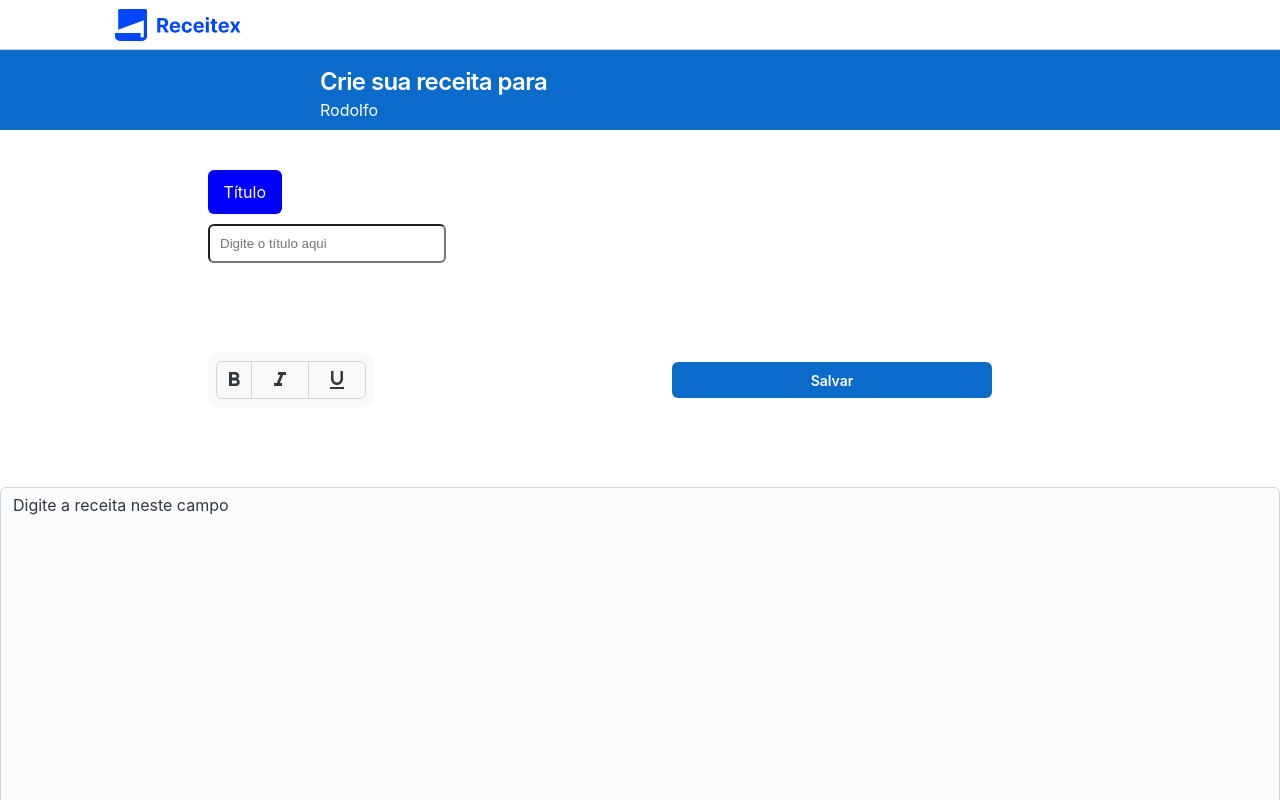
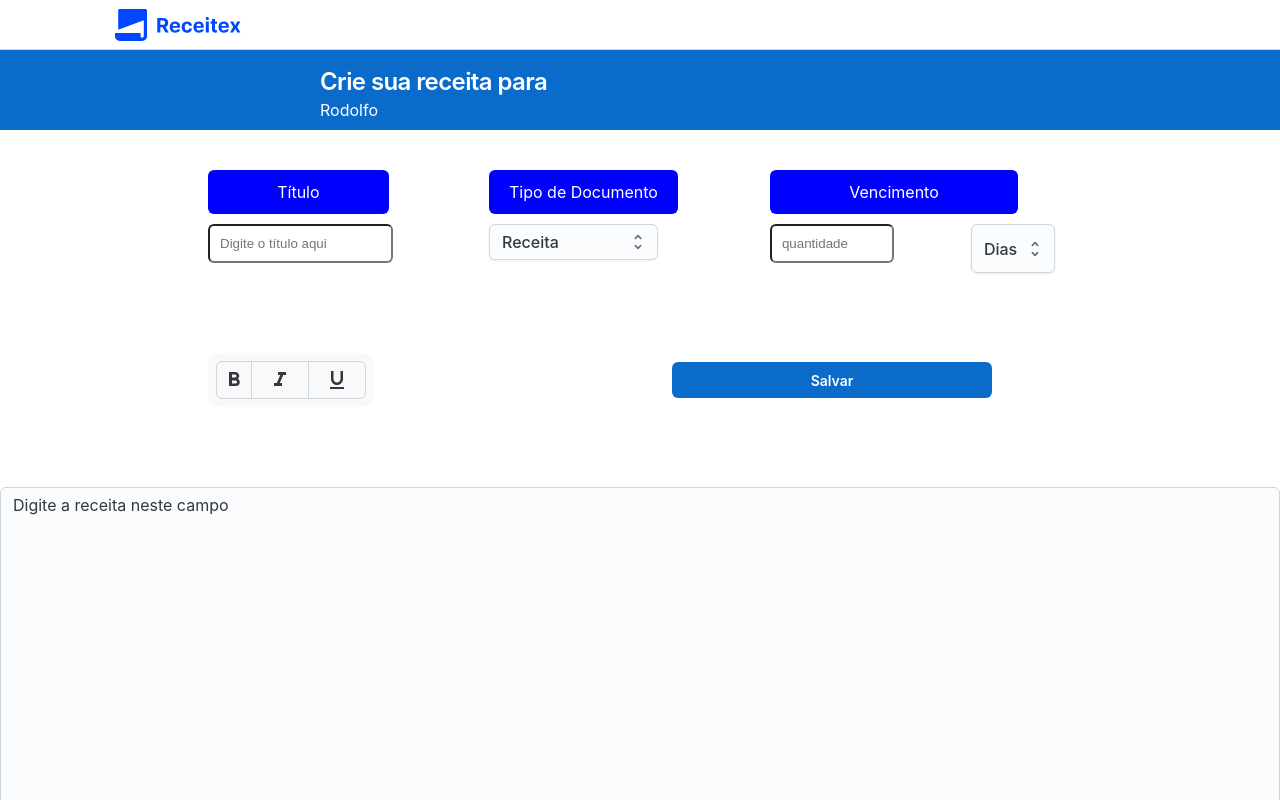
Before and after one commit to italosilva01/Receitex-WEB, a React (Vite) app: page /register in a window 1280 px wide. Shown: the top 800 px of the page. Built offline with nearby package versions, Linux system fonts and the light colour scheme.

Commit message:
adicionando campos para a tela de criar receita

```diff
--- a/src/Page/register/index.tsx
+++ b/src/Page/register/index.tsx
@@ -1,6 +1,8 @@
 import { Grid, Button, ButtonGroup, Box, IconButton } from "@mui/joy";
 import Sheet from '@mui/joy/Sheet';
 import Textarea from '@mui/joy/Textarea';
+import Select from '@mui/joy/Select';
+import Option from '@mui/joy/Option';
 import Typography from '@mui/joy/Typography';
 import {FormatItalic, FormatBold, FormatUnderlined} from '@mui/icons-material';
 import { useState } from 'react';
@@ -10,6 +12,18 @@ import { HeaderDefault } from "../../components/HeaderCreateAccount/HeaderDefaul
 export const Register = () => {
   const [titulo, setTitulo] = useState('');
   const [descricao, setDescricao] = useState('');
+  const [tipoDocumento, setTipoDocumento] = useState('Receita');;
+
+  const handleDocumentSelection = (event) => {
+    setTipoDocumento(event.target.value);
+  }
+
+  const handleVencimento = (event) => {
+
+  }
+
+
+
 
   const handleSave = async () => {
 
@@ -53,9 +67,10 @@ export const Register = () => {
       <Typography level="h3" sx={{ml: "20rem", mt:"1rem", color: '#ffffff'}}>Crie sua receita para</Typography>
       <Typography sx={{ml: "20rem", color: '#ffffff'}}>Rodolfo</Typography>
       </Sheet>
-      <Grid ml="13rem">
-          <Box  style={{ width: '5%', borderRadius: '6px', padding: '10px', marginBottom: '10px', marginTop: '40px' }}
-          sx={{ p: 1, backgroundColor: 'blue', borderRadius: '6px', color: 'white', textAlign: 'center' }}>
+      <Grid container direction="row">
+        <Grid ml="13rem">
+          <Box style={{ width: '80%', borderRadius: '6px', padding: '10px', marginBottom: '10px', marginTop: '40px'}}
+            sx={{ p: 1, backgroundColor: 'blue', borderRadius: '6px', color: 'white', textAlign: 'center' }}>
             Título
           </Box>
           <input
@@ -63,9 +78,46 @@ export const Register = () => {
             value={titulo}
             onChange={(e) => setTitulo(e.target.value)}
             placeholder="Digite o título aqui"
-            style={{ width: '20%', borderRadius: '6px', padding: '10px', marginBottom: '10px' }}
+            style={{ width: '80%', borderRadius: '6px', padding: '10px', marginBottom: '10px' }}
           />
         </Grid>
+
+        <Grid ml="5em">
+          <Box color="primary" style={{ width: '100%', borderRadius: '6px', padding: '10px', marginBottom: '10px', marginTop: '40px' }}
+            sx={{ p: 1, backgroundColor: 'blue', borderRadius: '6px', color: 'white', textAlign: 'center' }}>
+            Tipo de Documento
+          </Box>
+          <Select defaultValue="receita" onChange={handleDocumentSelection}>
+            <Option value="receita">Receita</Option>
+            <Option value="requisicao">Requisição</Option>
+            <Option value="atestado">Atestado</Option>
+          </Select>
+        </Grid>
+
+        <Grid ml="7em">
+          <Box style={{ width: '80%', borderRadius: '6px', padding: '10px', marginBottom: '10px', marginTop: '40px' }}
+            sx={{ p: 1, backgroundColor: 'blue', borderRadius: '6px', color: 'white', textAlign: 'center' }}>
+            Vencimento
+          </Box>
+          <Grid container direction="row">
+            <Grid>
+              <input
+                type="text"
+                value={titulo}
+                onChange={(e) => setTitulo(e.target.value)}
+                placeholder="quantidade"
+                style={{ width: '50%', borderRadius: '6px', padding: '10px', marginBottom: '10px' }}
+              />
+            </Grid>
+            <Select defaultValue="dias" onChange={handleVencimento}>
+              <Option value="dias">Dias</Option>
+              <Option value="meses">Meses</Option>
+              <Option value="anos">Anos</Option>
+            </Select>
+          </Grid>
+        </Grid>
+      </Grid>
+
       <Grid container direction="row" justifyContent="space-between" alignItems="center" mt={10} mb={10}>
         <Grid ml="13rem">
             <Box sx={{ p: 1, backgroundColor: '#f9f9f9', borderRadius: '10px'}}>
```
